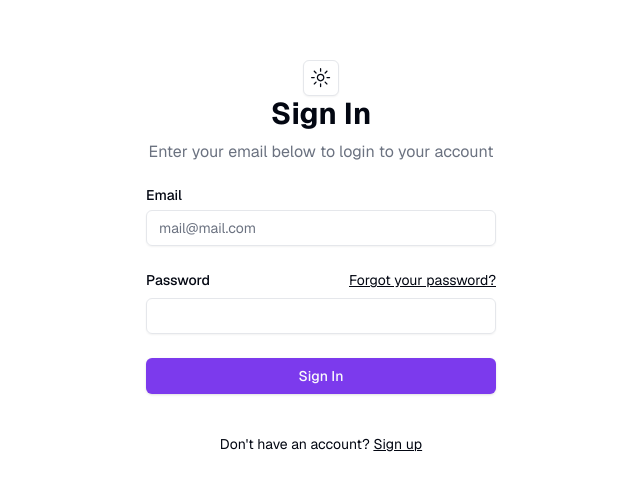
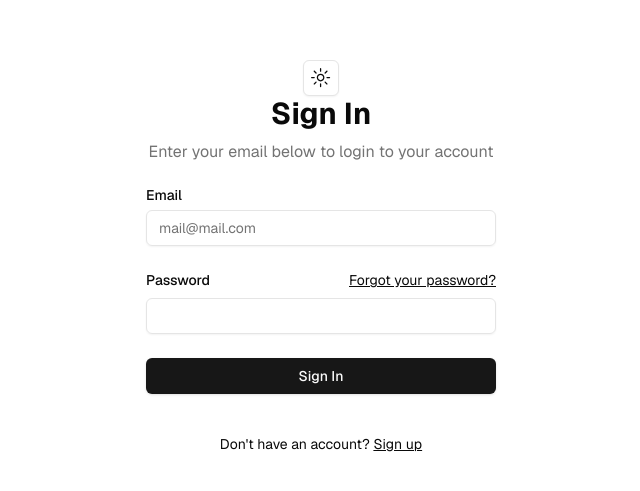
Before and after one commit to ledevmacedo/challenge-24, a Next.js app: page /signIn in a window 1280 px wide. Shown: the part 143-634 px from the top of the page, without its empty margins (319-959 px from the left). Built offline with nearby package versions, Linux system fonts and the light colour scheme.

Commit message:
feat: change theme

```diff
--- a/src/app/globals.css
+++ b/src/app/globals.css
@@ -4,52 +4,54 @@
 
 
 
+
 @layer base {
   :root {
     --background: 0 0% 100%;
-    --foreground: 224 71.4% 4.1%;
+    --foreground: 0 0% 3.9%;
     --card: 0 0% 100%;
-    --card-foreground: 224 71.4% 4.1%;
+    --card-foreground: 0 0% 3.9%;
     --popover: 0 0% 100%;
-    --popover-foreground: 224 71.4% 4.1%;
-    --primary: 262.1 83.3% 57.8%;
-    --primary-foreground: 210 20% 98%;
-    --secondary: 220 14.3% 95.9%;
-    --secondary-foreground: 220.9 39.3% 11%;
-    --muted: 220 14.3% 95.9%;
-    --muted-foreground: 220 8.9% 46.1%;
-    --accent: 220 14.3% 95.9%;
-    --accent-foreground: 220.9 39.3% 11%;
+    --popover-foreground: 0 0% 3.9%;
+    --primary: 0 0% 9%;
+    --primary-foreground: 0 0% 98%;
+    --secondary: 0 0% 96.1%;
+    --secondary-foreground: 0 0% 9%;
+    --muted: 0 0% 96.1%;
+    --muted-foreground: 0 0% 45.1%;
+    --accent: 0 0% 96.1%;
+    --accent-foreground: 0 0% 9%;
     --destructive: 0 84.2% 60.2%;
-    --destructive-foreground: 210 20% 98%;
-    --border: 220 13% 91%;
-    --input: 220 13% 91%;
-    --ring: 262.1 83.3% 57.8%;
+    --destructive-foreground: 0 0% 98%;
+    --border: 0 0% 89.8%;
+    --input: 0 0% 89.8%;
+    --ring: 0 0% 3.9%;
     --radius: 0.5rem;
   }
 
   .dark {
-    --background: 224 71.4% 4.1%;
-    --foreground: 210 20% 98%;
-    --card: 224 71.4% 4.1%;
-    --card-foreground: 210 20% 98%;
-    --popover: 224 71.4% 4.1%;
-    --popover-foreground: 210 20% 98%;
-    --primary: 263.4 70% 50.4%;
-    --primary-foreground: 210 20% 98%;
-    --secondary: 215 27.9% 16.9%;
-    --secondary-foreground: 210 20% 98%;
-    --muted: 215 27.9% 16.9%;
-    --muted-foreground: 217.9 10.6% 64.9%;
-    --accent: 215 27.9% 16.9%;
-    --accent-foreground: 210 20% 98%;
+    --background: 0 0% 3.9%;
+    --foreground: 0 0% 98%;
+    --card: 0 0% 3.9%;
+    --card-foreground: 0 0% 98%;
+    --popover: 0 0% 3.9%;
+    --popover-foreground: 0 0% 98%;
+    --primary: 0 0% 98%;
+    --primary-foreground: 0 0% 9%;
+    --secondary: 0 0% 14.9%;
+    --secondary-foreground: 0 0% 98%;
+    --muted: 0 0% 14.9%;
+    --muted-foreground: 0 0% 63.9%;
+    --accent: 0 0% 14.9%;
+    --accent-foreground: 0 0% 98%;
     --destructive: 0 62.8% 30.6%;
-    --destructive-foreground: 210 20% 98%;
-    --border: 215 27.9% 16.9%;
-    --input: 215 27.9% 16.9%;
-    --ring: 263.4 70% 50.4%;
+    --destructive-foreground: 0 0% 98%;
+    --border: 0 0% 14.9%;
+    --input: 0 0% 14.9%;
+    --ring: 0 0% 83.1%;
   }
 }
+
 
 
 
```
